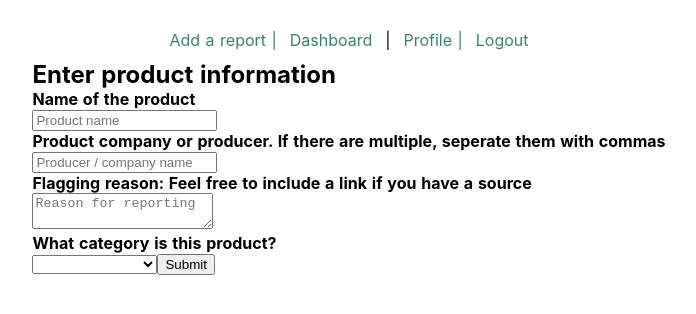
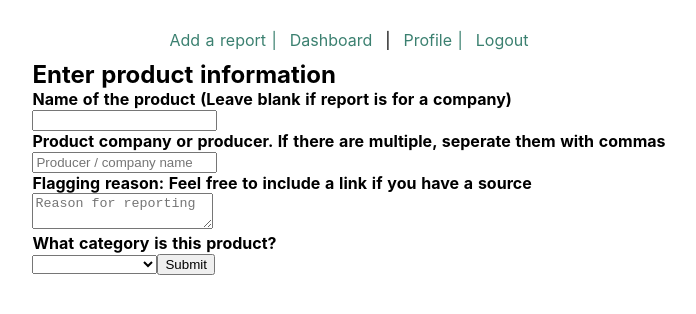
Before and after one commit to ParksDivision/Green-Report, a Nuxt app: page /add-report in a window 1280 px wide. Shown: the top 314 px of the page, without its empty margins (291-987 px from the left). Built offline with nearby package versions, Linux system fonts and the light colour scheme; no server answers; sample sign-in values are in the browser's storage.

Commit message:
Feat: NewReportCard can approve new reports
ApproveReport route checks user credentials, then migrates the report from newReports to confirmedReports table

```diff
--- a/components/NewReportCard.vue
+++ b/components/NewReportCard.vue
@@ -2,8 +2,8 @@
   <div>
     <form id="newReportForm" @submit.prevent :class="isDeleted ? 'hidden' : 'report-form' ">
       <div class="productInfo">
-        <h4>Name of the product</h4>
-        <input v-model="productName" defaultValue="myName"  type="text" required/>
+        <h4>Name of the product (Leave blank if report is for a company)</h4>
+        <input v-model="productName" defaultValue="myName"  type="text"/>
       </div>
       <div class="productInfo">
         <h4>Product company or producer. If there are multiple, seperate them with commas</h4>
@@ -15,6 +15,7 @@
       </div>
       <h4>What category is this product?</h4>
       <select v-model="productCategory" required>
+        <!-- TODO: Get the list of categories from default page, or request the server -->
         <option>Beauty Product</option>
         <option>Cleaning Product</option>
         <option>Clothing</option>
@@ -73,6 +74,8 @@ export default {
   methods: {
     submit() {
       console.log('Submit!', this.productInfo)
+      this.$approveReport(this.productInfo.id, this.userEmail);
+      this.isDeleted = true;
     },
     remove() {
       console.log('Remove!', this.productInfo)
--- a/pages/add-report/index.vue
+++ b/pages/add-report/index.vue
@@ -3,8 +3,8 @@
     <h2> Enter product information </h2>
     <form id="newReportForm" @submit.prevent="pressed">
       <div class="productInfo">
-        <h4>Name of the product</h4>
-        <input v-model="productName" placeholder="Product name"  type="text" required/>
+        <h4>Name of the product (Leave blank if report is for a company)</h4>
+        <input v-model="productName" defaultValue="myName"  type="text"/>
       </div>
       <div class="productInfo">
         <h4>Product company or producer. If there are multiple, seperate them with commas</h4>
@@ -16,6 +16,7 @@
       </div>
       <h4>What category is this product?</h4>
       <select v-model="productCategory" required>
+        <!-- TODO: fetch this info from the server -->
         <option>Beauty Product</option>
         <option>Cleaning Product</option>
         <option>Clothing</option>
--- a/plugins/getGreenReportService.js
+++ b/plugins/getGreenReportService.js
@@ -4,6 +4,7 @@ import DOMPurify from 'dompurify';
 const baseUrl = 'http://localhost:3001/' //FIXME this should probably be in a .env file
 
 export default ({ app }, inject) => {
+  // Get the list of categories products can be filed under
   inject('getCategories',
   () => {
     return axios.get(baseUrl + 'categories');
@@ -14,6 +15,7 @@ export default ({ app }, inject) => {
     return axios.get(baseUrl + 'categories/' + categoryName);
   });
 
+  // Send a new green report for the newReports page
   inject('postGreenReport',
   (
     productName,
@@ -38,6 +40,14 @@ export default ({ app }, inject) => {
       });
   });
 
+  // Get the list of unverified reports
+  inject('getNewReports',
+  () => {
+    return axios.get(baseUrl + 'newReport');
+  }
+  );
+
+  // Check if the user is allowed to view the newReport page
   inject('checkModPermissions',
   (emailAddress) => {
     return axios.post(baseUrl + 'authorise', {
@@ -45,19 +55,22 @@ export default ({ app }, inject) => {
     });
   });
 
-  inject('getNewReports',
-  () => {
-    return axios.get(baseUrl + 'newReport');
-  }
-  );
-
   // Used to delete unverified reports, called in NewReportCard component,
   // which is a child of pages/newReports.
   inject('deleteReport',
-  (id, emailAddress) => {
+  (id, emailAddress) => { //Note: This is a post request intentionally. No req.body on delete
     return axios.post(baseUrl + 'deleteReport', {
       id: id,
       emailAddress: emailAddress
     });
   });
+
+  // Remove the unverified post from its old database, and add it to the verified one
+  inject('approveReport',
+  (id, emailAddress) => {
+    return axios.post(baseUrl + 'approveReport', {
+      id: id,
+      emailAddress: emailAddress
+    });
+  });
 }
```
